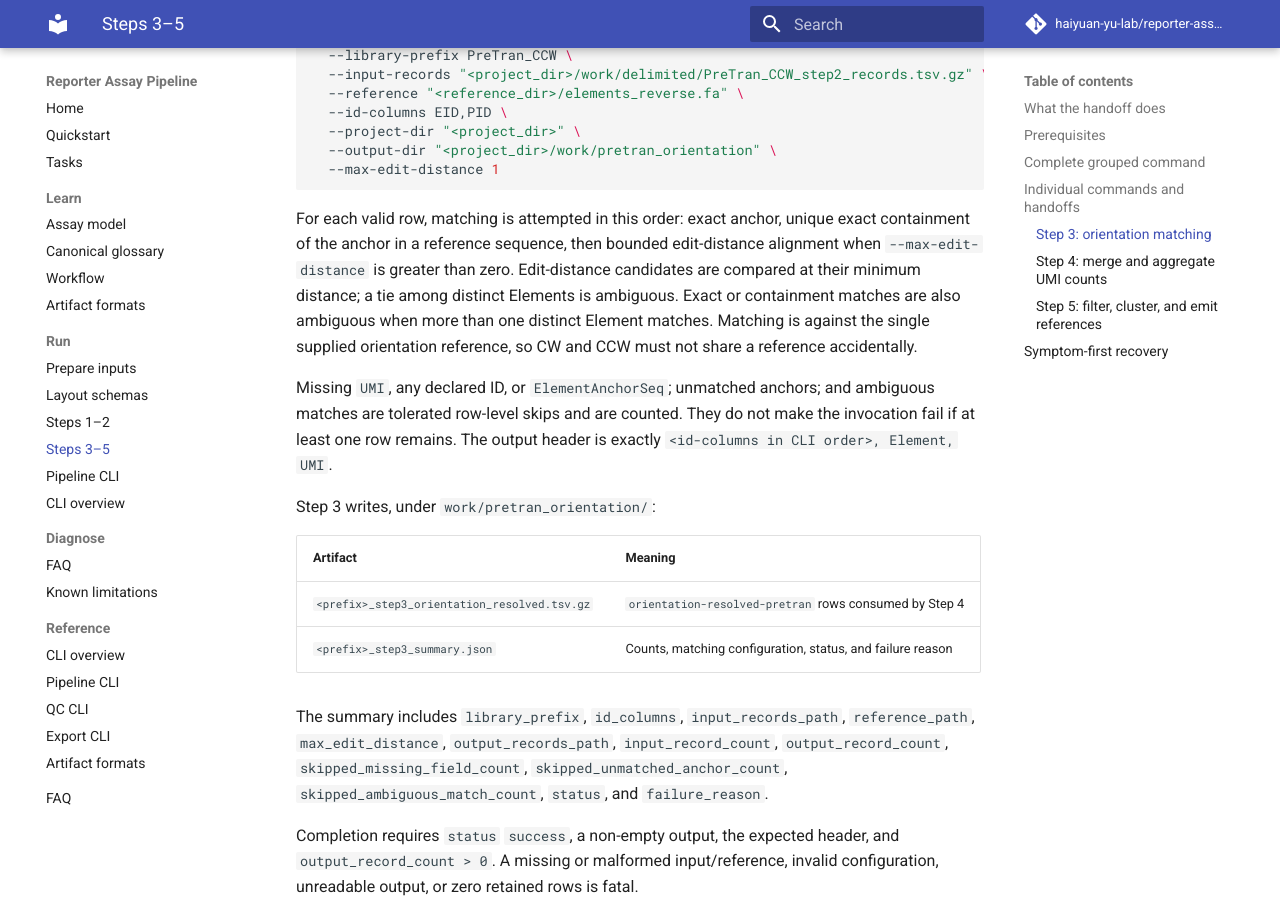
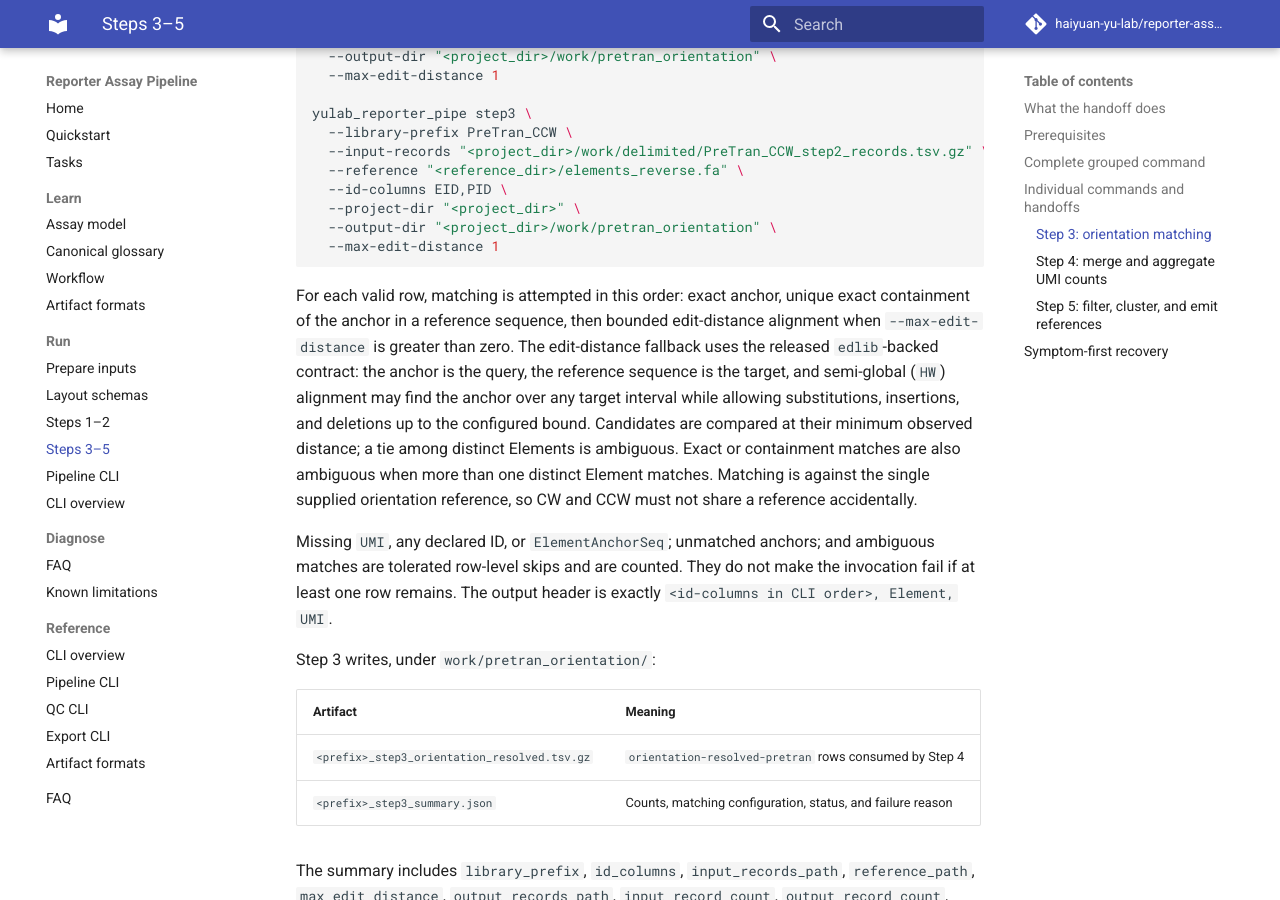
Before and after one commit to haiyuan-yu-lab/reporter-assay-pipeline-doc, an MkDocs documentation site: the page built from docs/steps-3-5.md, in a window 1280 px wide and 900 px high, scrolled down 2698 px. Built offline with MkDocs 1.6.1 and Material for MkDocs 9.7.7, drawn with Linux system fonts in a browser that asks for light colours; comment, search, counter and statistics services are not loaded; some of the changed text lies outside the part shown.

Commit message:
docs: clarify PreTran matching and reference pairing

```diff
--- a/docs/steps-3-5.md
+++ b/docs/steps-3-5.md
@@ -40,12 +40,17 @@
 uses `EID,PID`; an EID-only profile uses `EID`. The same value must match every
 Step 3/4/5 schema, including spelling and order.
 
-For a dual-orientation run, the forward FASTA and reverse FASTA are positional
-pairs: record *i* in each file represents the same physical element in opposite
-orientations. Step 3 itself receives one reference at a time and does not
-validate the pair. Use `PreTran_CW` with the forward reference and `PreTran_CCW`
-with the reverse reference. For CW-only operation, omit the CCW library and
-reverse reference entirely.
+For a dual-orientation run, the caller is responsible for supplying a valid
+forward/reverse FASTA pair: both files must have the same record count, and
+record *i* in each file must represent the same physical element in opposite
+orientations. Step 3 receives one orientation-specific reference at a time and
+does not validate this positional pairing. Perform the [reference FASTA
+checks](input-preparation.md#reference-fasta-checks) before running; the same
+equal-count/order invariant is enforced for orientation-scatter QC in
+[`plot_orientation_scatter`](cli/qc.md#plot_orientation_scatter). Use
+`PreTran_CW` with the forward reference and `PreTran_CCW` with the reverse
+reference. For CW-only operation, omit the CCW library and reverse reference
+entirely.
 
 ## Complete grouped command
 
@@ -133,11 +138,14 @@
 For each valid row, matching is attempted in this order: exact anchor, unique
 exact containment of the anchor in a reference sequence, then bounded
 edit-distance alignment when `--max-edit-distance` is greater than zero.
-Edit-distance candidates are compared at their minimum distance; a tie among
-distinct Elements is ambiguous. Exact or containment matches are also
-ambiguous when more than one distinct Element matches. Matching is against the
-single supplied orientation reference, so CW and CCW must not share a
-reference accidentally.
+The edit-distance fallback uses the released `edlib`-backed contract: the
+anchor is the query, the reference sequence is the target, and semi-global
+(`HW`) alignment may find the anchor over any target interval while allowing
+substitutions, insertions, and deletions up to the configured bound. Candidates
+are compared at their minimum observed distance; a tie among distinct Elements
+is ambiguous. Exact or containment matches are also ambiguous when more than
+one distinct Element matches. Matching is against the single supplied
+orientation reference, so CW and CCW must not share a reference accidentally.
 
 Missing `UMI`, any declared ID, or `ElementAnchorSeq`; unmatched anchors; and
 ambiguous matches are tolerated row-level skips and are counted. They do not
```
